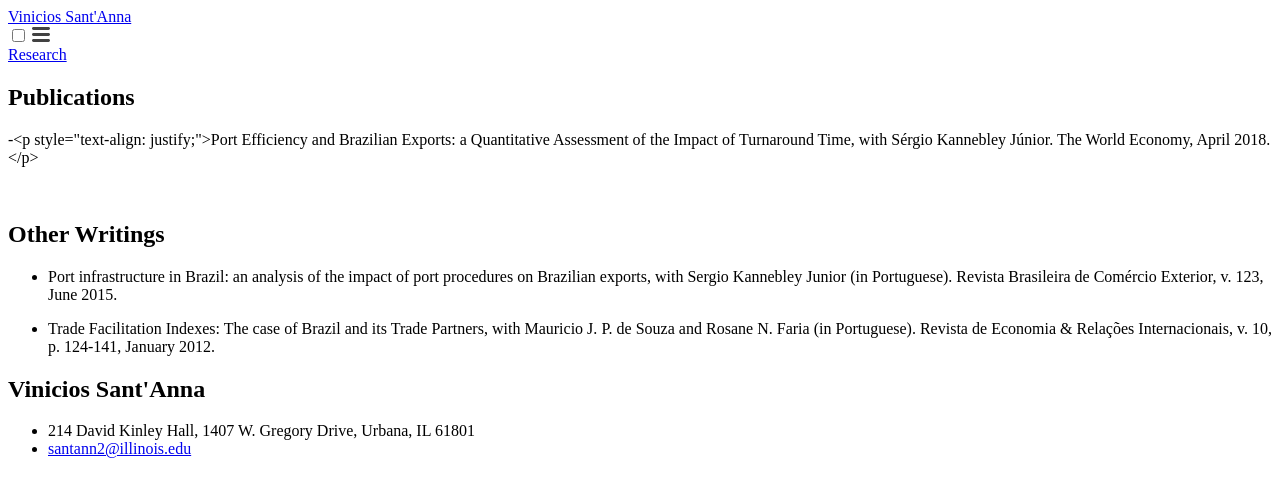
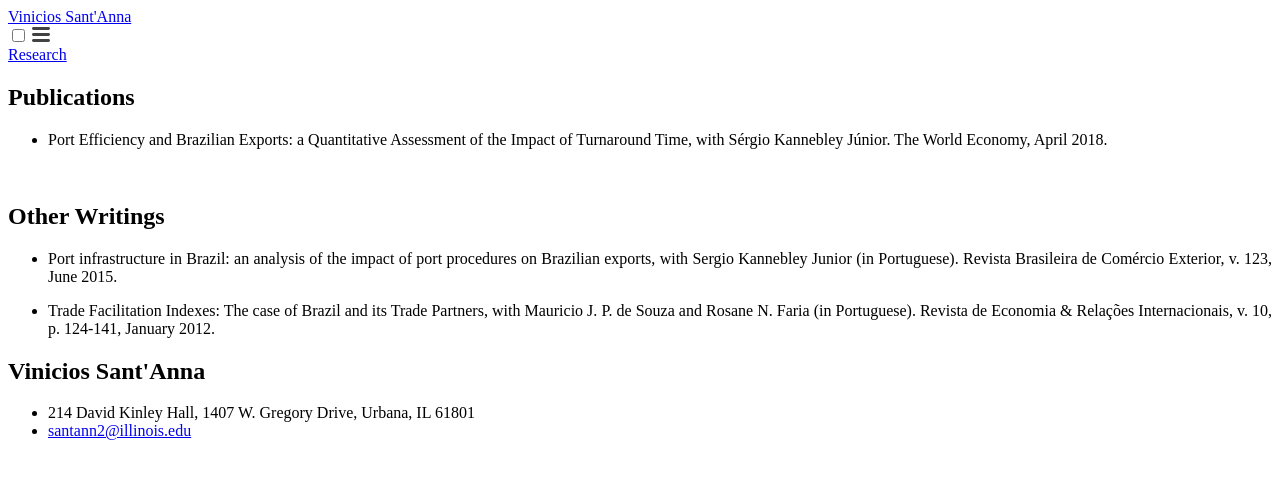
Before and after one commit to vpsantanna/vpsantanna.github.io, a Jekyll site: the page built from research.md, in a window 1280 px wide. Shown: the top 497 px of the page. Built offline with Jekyll 4.4.1, drawn with Linux system fonts in a browser that asks for light colours; a script that is not in the unit is left out.

Commit message:
Update research.md

```diff
--- a/research.md
+++ b/research.md
@@ -6,13 +6,13 @@ permalink: /research/
 
 # Publications
 
--<p style="text-align: justify;">Port Efficiency and Brazilian Exports: a Quantitative Assessment of the Impact of Turnaround Time, with Sérgio Kannebley Júnior. The World Economy, April 2018. </p>
+- <p style="text-align: justify;">Port Efficiency and Brazilian Exports: a Quantitative Assessment of the Impact of Turnaround Time, with Sérgio Kannebley Júnior. The World Economy, April 2018. </p>
 
 
 <br>
 
 # Other Writings
 
-- Port infrastructure in Brazil: an analysis of the impact of port procedures on Brazilian exports, with Sergio Kannebley Junior (in Portuguese). Revista Brasileira de Comércio Exterior, v. 123, June 2015.
+- <p style="text-align: justify;">Port infrastructure in Brazil: an analysis of the impact of port procedures on Brazilian exports, with Sergio Kannebley Junior (in Portuguese). Revista Brasileira de Comércio Exterior, v. 123, June 2015. </p>
 
 - <p style="text-align: justify;">Trade Facilitation Indexes: The case of Brazil and its Trade Partners, with Mauricio J. P. de Souza and Rosane N. Faria (in Portuguese). Revista de Economia & Relações Internacionais, v. 10, p. 124-141, January 2012. </p>
```
